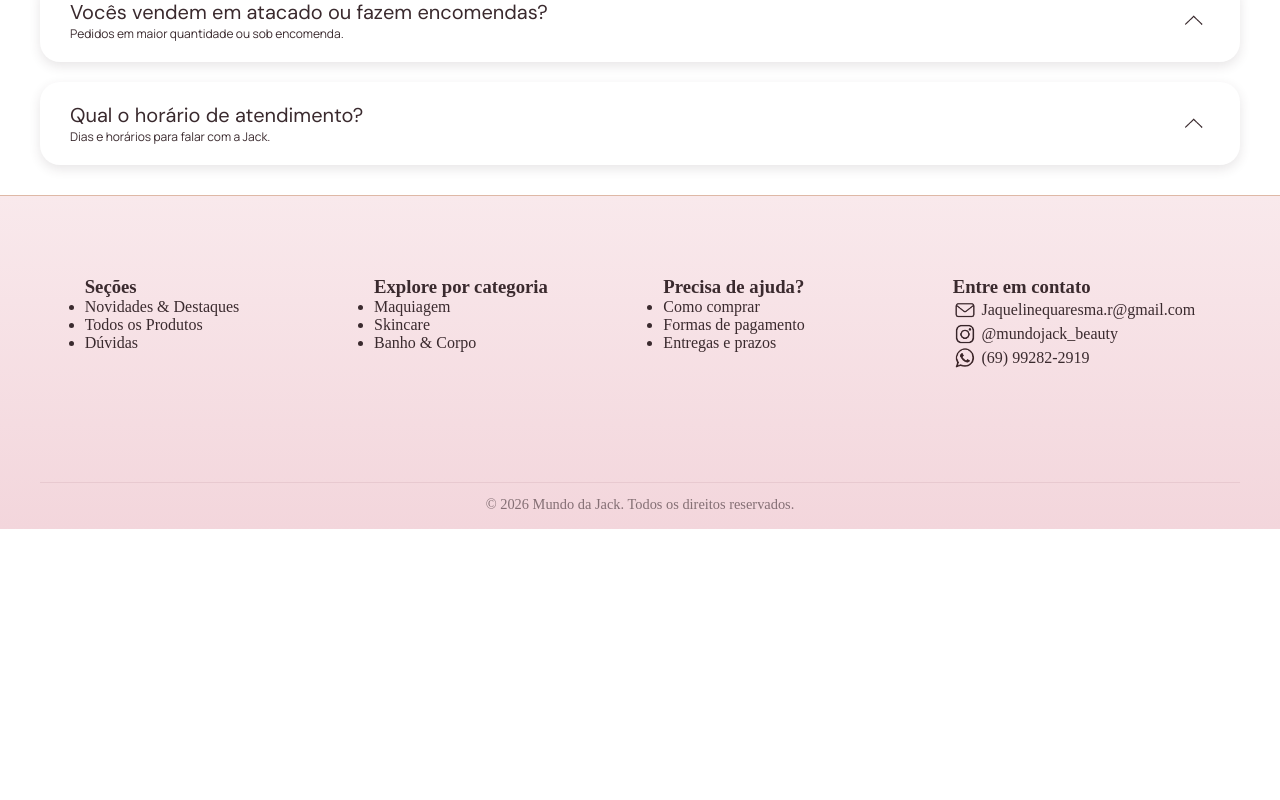
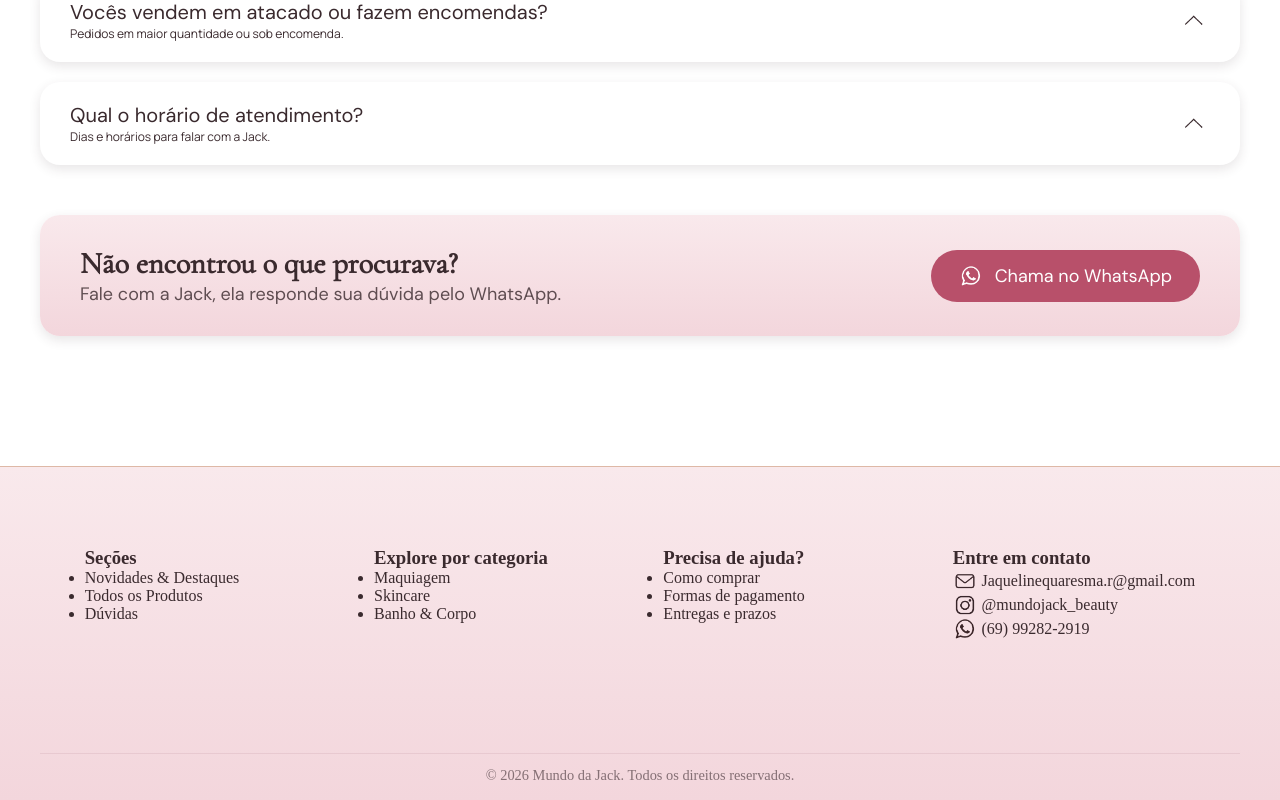
Before and after one commit to laramaia/VitrineJackBeauty, a React (Vite) app: page /faq in a window 1280 px wide. Shown: the part 1148-1948 px from the top of the page. Before the commit the page ends 1677 px from the top, so only its background shows below. Built offline with nearby package versions, Linux system fonts and the light colour scheme.

Commit message:
Adiciona card de contato ao faq

```diff
--- /dev/null
+++ b/src/components/contact/ContactCard.css
@@ -0,0 +1,49 @@
+.contact-card-wrapper {
+  box-sizing: border-box;
+  display: flex;
+  flex-wrap: wrap;
+  align-items: center;
+  justify-content: space-between;
+  gap: var(--grid-gap);
+  width: 100%;
+  max-width: var(--content-max-width);
+  margin-top: var(--section-gap);
+  padding: 30px 40px;
+  background: var(--gradient-soft);
+  border-radius: var(--border-radius);
+  box-shadow: var(--shadow-card);
+  color: var(--color-text);
+  margin-bottom: var(--spacing-lg);
+}
+
+.contact-card-text {
+  display: flex;
+  flex-direction: column;
+}
+
+.contact-card-subtitle {
+  margin: 0;
+  opacity: 0.8;
+}
+
+.contact-card-button {
+  display: inline-flex;
+  align-items: center;
+  gap: 12px;
+  flex-shrink: 0;
+  padding: 14px 28px;
+  background: #B8506A;
+  border-radius: 999px;
+  color: var(--color-surface);
+  text-decoration: none;
+}
+
+.contact-card-icon {
+  width: auto;
+  height: var(--icon-size-s);
+}
+
+.contact-card-button-label {
+  font-weight: 700;
+  white-space: nowrap;
+}
--- /dev/null
+++ b/src/components/contact/ContactCard.jsx
@@ -0,0 +1,28 @@
+import { motion } from "framer-motion";
+import whatsappIcon from "../../assets/icons/whatsapp-white.png";
+import "./ContactCard.css";
+
+export function ContactCard({ title, subtitle, buttonLabel, href }) {
+  return (
+    <section className="contact-card-wrapper">
+      <div className="contact-card-text">
+        <h2 className="contact-card-title cormorant-x-md">{title}</h2>
+        <p className="contact-card-subtitle dm-sans-sm">{subtitle}</p>
+      </div>
+
+      <motion.a
+        className="contact-card-button"
+        href={href}
+        target="_blank"
+        rel="noopener noreferrer"
+        whileHover={{ scale: 1.03 }}
+        whileTap={{ scale: 0.97 }}
+      >
+        <img className="contact-card-icon" src={whatsappIcon} alt="" />
+        <span className="contact-card-button-label dm-sans-sm">
+          {buttonLabel}
+        </span>
+      </motion.a>
+    </section>
+  );
+}
--- a/src/components/layout/Footer/Footer.jsx
+++ b/src/components/layout/Footer/Footer.jsx
@@ -1,3 +1,4 @@
+import { Link } from 'react-router-dom'
 import gmailIcon from '../../../assets/icons/gmail.png'
 import instagramIcon from '../../../assets/icons/instagram.png'
 import whatsappIcon from '../../../assets/icons/whatsapp.png'
@@ -27,9 +28,11 @@ export function Footer(){
             <nav className="help">
                 <h3>Precisa de ajuda?</h3>
                 <ul>
-                    <li>Como comprar</li>
-                    <li>Formas de pagamento</li>
-                    <li>Entregas e prazos</li>
+                    <Link to="/faq" className='link-reset' onClick={() => window.scrollTo({ top: 0, behavior: 'smooth' })}>
+                        <li>Como comprar</li>
+                        <li>Formas de pagamento</li>
+                        <li>Entregas e prazos</li>
+                    </Link>
                 </ul>
             </nav>
 
--- a/src/components/layout/Header/Header.css
+++ b/src/components/layout/Header/Header.css
@@ -3,6 +3,9 @@ header {
     justify-content: space-between;
     align-items: center;
     padding: 1rem 3rem;
+}
+
+.main-header {
     background-color: var(--color-surface);
 }
 
--- a/src/components/layout/Header/Header.jsx
+++ b/src/components/layout/Header/Header.jsx
@@ -11,7 +11,7 @@ export function Header(){
     const isHome = location.pathname === "/";
 
     return(
-        <header>
+        <header className="main-header">
             <Link to="/">
                 <img src={logo} alt="Logo Mundo da Jack Beauty" className="logo" />
             </Link>
--- a/src/components/products/category/ProductCategory.css
+++ b/src/components/products/category/ProductCategory.css
@@ -12,7 +12,8 @@
   flex-direction: column;
   align-items: center;
   gap: var(--grid-gap);
-  color: #6F4F45
+  color: #6F4F45;
+  background-color: \;
 }
 
 .product-category-nav {
--- a/src/pages/Faq.jsx
+++ b/src/pages/Faq.jsx
@@ -1,5 +1,6 @@
 import mainBanner from "../assets/mainBanner.png";
 import { Accordion } from "../components/accordion/Accordion";
+import { ContactCard } from "../components/contact/ContactCard";
 import { faqItems } from "../components/accordion/faqItems";
 
 export function Faq() {
@@ -18,6 +19,13 @@ export function Faq() {
             content={item.content}
           />
         ))}
+
+          <ContactCard
+            title="Não encontrou o que procurava?"
+            subtitle="Fale com a Jack, ela responde sua dúvida pelo WhatsApp."
+            buttonLabel="Chama no WhatsApp"
+            href="https://wa.me/5569992822919"
+          />
       </section>
     </main>
   );
--- a/src/styles/fonts.css
+++ b/src/styles/fonts.css
@@ -11,6 +11,12 @@
 .cormorant-lg{
   font-family: "Cormorant Garamond";
   font-size: 50px;
+  font-weight: 600;
+}
+
+.cormorant-x-md{
+  font-family: "Cormorant Garamond";
+  font-size: 30px;
   font-weight: 600;
 }
 
--- a/src/styles/global.css
+++ b/src/styles/global.css
@@ -47,4 +47,10 @@
     max-width: var(--content-max-width);
     margin: 0 auto;
     padding-block: var(--section-gap);
+    margin-bottom: var(--spacing-lg);
 }
+
+.link-reset {
+    color: inherit;
+    text-decoration: none;
+}
```
Also changed, not shown: src/assets/icons/whatsapp-white.png (added). Lines whose indentation alone changed are shown as unchanged.
